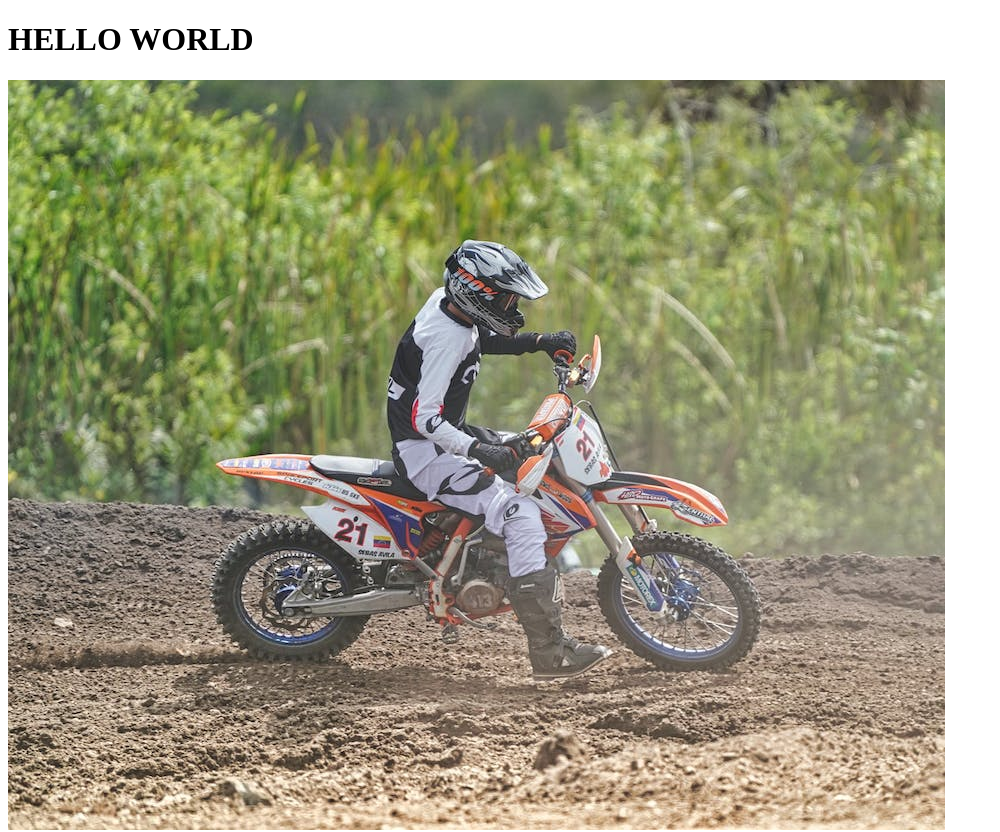
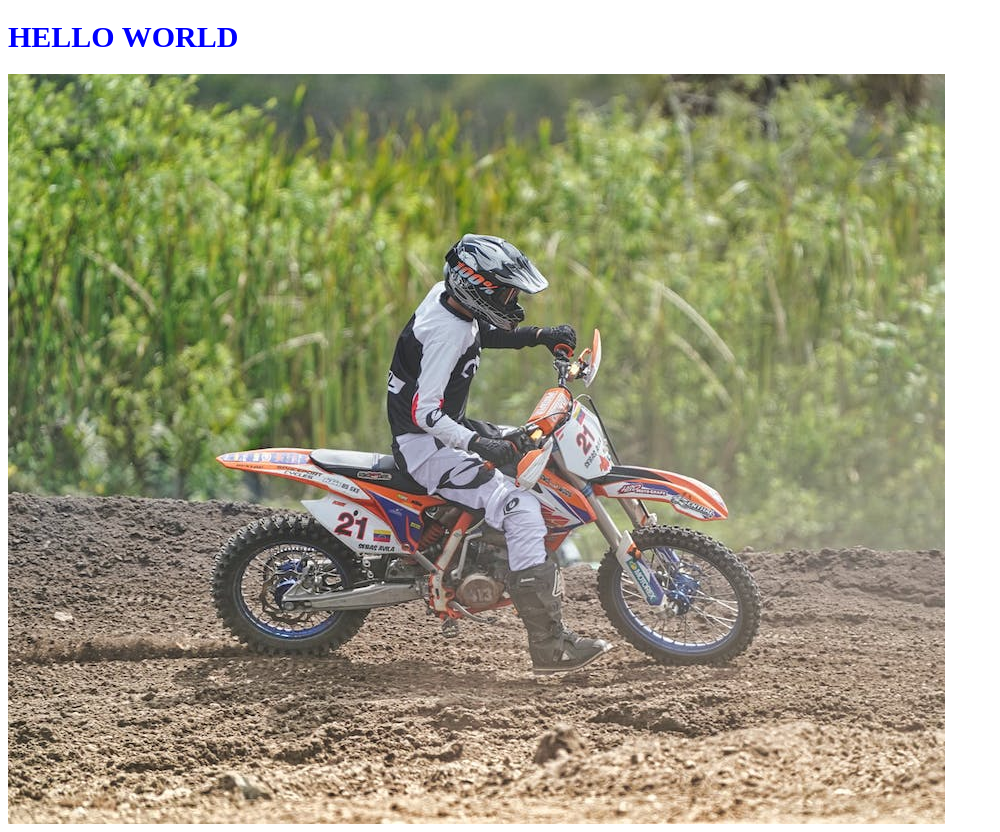
Before and after one commit to ah3482375/myfirstgitproj, a plain HTML site: page index.html in a window 1280 px wide. Shown: the top 832 px of the page, without its empty margins (0-1000 px from the left). Drawn offline with Linux system fonts and the light colour scheme.

Commit message:
styling added in index file

```diff
--- a/index.html
+++ b/index.html
@@ -4,6 +4,14 @@
     <meta charset="UTF-8">
     <meta name="viewport" content="width=device-width, initial-scale=1.0">
     <title>Document</title>
+    <style>
+        h1{
+           color:blue;
+            font-size:30px;
+        }
+
+
+    </style>
 </head>
 <body>
   <h1>HELLO WORLD</h1>
```
